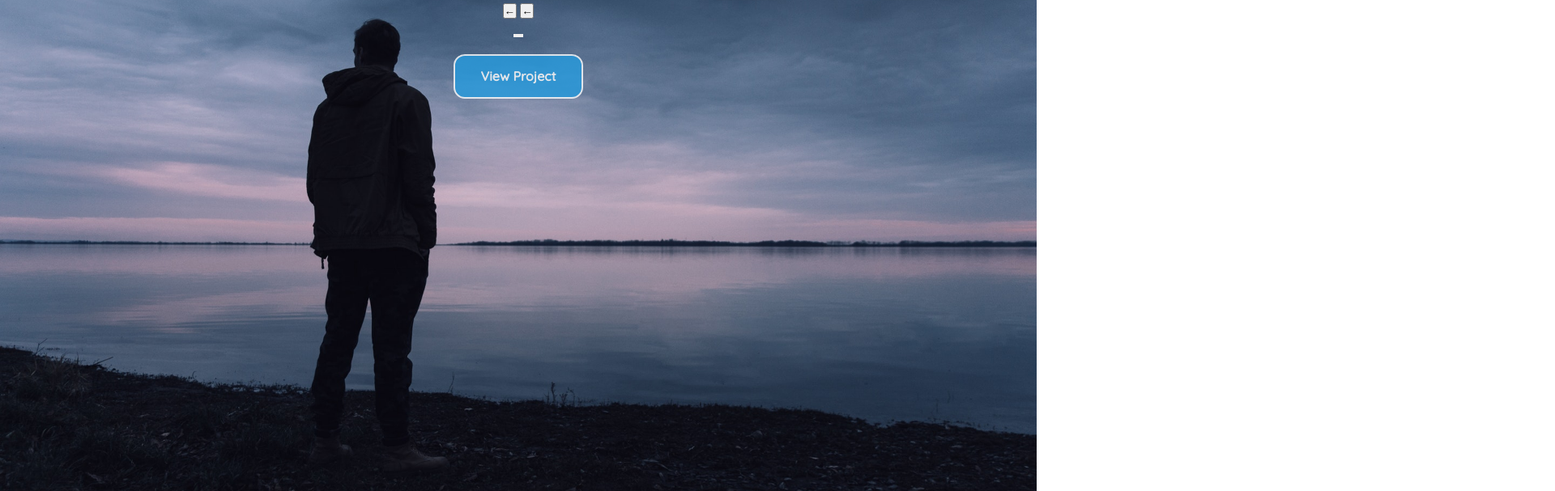
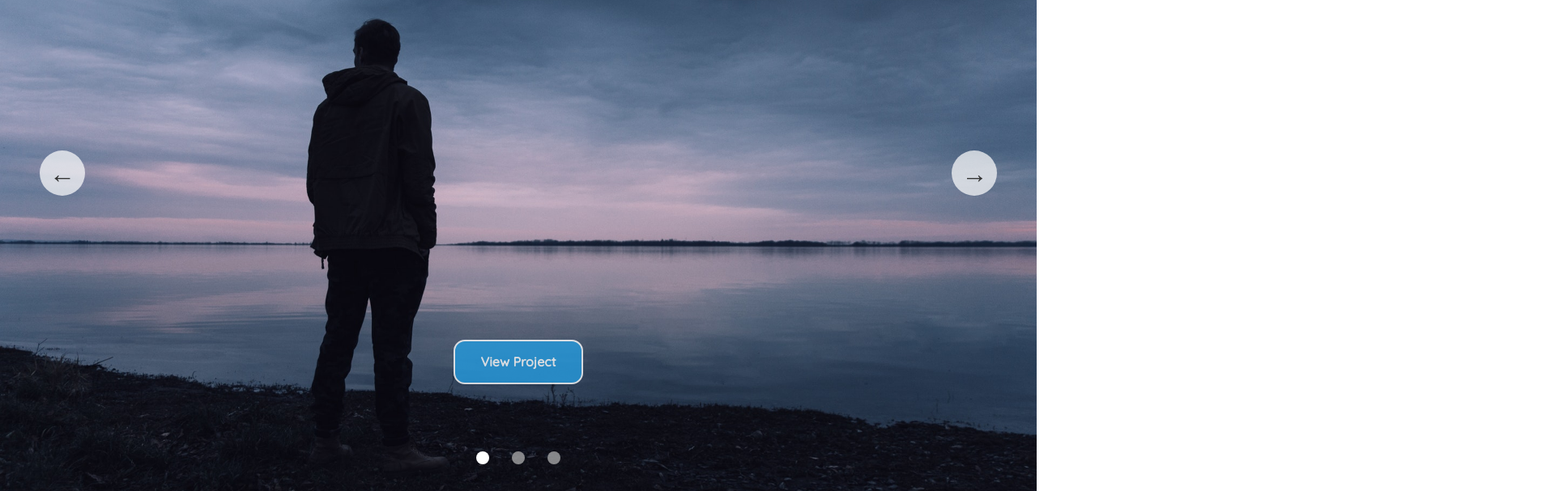
Before and after one commit to kwalorz/portfolio_website, a plain HTML site: page dist/index.html in a window 1280 px wide. Shown: the part 186-793 px from the top of the page at 81% size, 1920 px wide, since content can reach past the window. Drawn offline with Linux system fonts and the light colour scheme.

Commit message:
update 03/15/2021

```diff
--- a/dist/css/main.css
+++ b/dist/css/main.css
@@ -29,6 +29,7 @@
   color: #fff;
   background-color: rgb(37, 155, 223);
   opacity: 0.8;
+  margin-top: 420px;
 }
 
 .btn-dark {
@@ -303,12 +304,89 @@ img {
 }
 .slide .slide--2 {
   background: blue;
-  transform: translateX(0%);
+  transform: translateX(100%);
 }
 .slide .slide--3 {
   background: green;
-  transform: translateX(0%);
+  transform: translateX(200%);
 }
+
+.slider {
+  max-width: 100rem;
+  height: 50rem;
+  margin: 0 auto;
+  position: relative;
+
+  /* IN THE END */
+  overflow: hidden;
+}
+
+.slide > img {
+  /* Only for images that have different size than slide */
+  width: 100%;
+  height: 100%;
+  object-fit: cover;
+}
+
+.slider__btn {
+  position: absolute;
+  top: 50%;
+  z-index: 10;
+
+  border: none;
+  background: rgba(255, 255, 255, 0.7);
+  font-family: inherit;
+  color: #333;
+  border-radius: 50%;
+  height: 3.5rem;
+  width: 3.5rem;
+  font-size: 2rem;
+  cursor: pointer;
+}
+
+.slider__btn--left {
+  left: 6%;
+  transform: translate(-50%, -50%);
+}
+
+.slider__btn--right {
+  right: 6%;
+  transform: translate(50%, -50%);
+}
+
+.dots {
+  position: absolute;
+  bottom: 5%;
+  left: 50%;
+  transform: translateX(-50%);
+  display: flex;
+}
+
+.dots__dot {
+  border: none;
+  background-color: #b9b9b9;
+  opacity: 0.7;
+  height: 1rem;
+  width: 1rem;
+  border-radius: 50%;
+  margin-right: 1.75rem;
+  cursor: pointer;
+  transition: all 0.5s;
+
+  /* Only necessary when overlying images */
+  /* box-shadow: 0 0.6rem 1.5rem rgba(0, 0, 0, 0.7); */
+}
+
+.dots__dot:last-child {
+  margin: 0;
+}
+
+.dots__dot--active {
+  /* background-color: #fff; */
+  background-color: #fff;
+  opacity: 1;
+}
+
 #header-inner {
   background: url("../img/showcase.jpg") no-repeat 20% 30% / cover;
   height: 5.5rem;
--- a/dist/index.html
+++ b/dist/index.html
@@ -7,6 +7,7 @@
     <link href="https://fonts.googleapis.com/css?family=Quicksand:300,500" rel="stylesheet">
     <link rel="stylesheet" href="css/main.css" />
     <script src="js/typewriter.js" defer></script>
+    <script src="js/slider.js" defer></script>
     <title>Kevin Walorz | UI/UX Designer & Photographer</title>
   </head>
   <body>
@@ -26,9 +27,9 @@
           <div class="slide slide--1"></div>
           <div class="slide slide--2"></div>
           <div class="slide slide--3"></div>
-          <button class="slider__btn slider__btn--left">←</button>
-          <button class="slider__btn slider__btn--right">←</button>
-          <div class="dots"><button class="dots__dot dots__dot--active" data-slide="0"></button><button class="dots__dot" data-slide="1"></button><button class="dots__dot" data-slide="2"></button></div>
+          <button class="slider__btn slider__btn--left">&larr;</button>
+          <button class="slider__btn slider__btn--right">&rarr;</button>
+          <div class="dots"></div>
 
           <!-- <h1>
             The core elements of front end devopment:
--- /dev/null
+++ b/dist/js/slider.js
@@ -0,0 +1,87 @@
+//Slider Component
+const sliders = function () {
+  const header = document.querySelector("#header-home");
+  const slides = document.querySelectorAll(".slide");
+  const btnLeft = document.querySelector(".slider__btn--left");
+  const btnRight = document.querySelector(".slider__btn--right");
+  const dotContainer = document.querySelector(".dots");
+
+  let curSlide = 0;
+  const maxSlide = slides.length - 1;
+
+  const createDots = function () {
+    slides.forEach(function (_, i) {
+      dotContainer.insertAdjacentHTML(
+        "beforeend",
+        `<button class="dots__dot" data-slide="${i}"></button>`
+      );
+    });
+  };
+
+  const activateDot = function (slide) {
+    document
+      .querySelectorAll(".dots__dot")
+      .forEach((dot) => dot.classList.remove("dots__dot--active"));
+
+    document
+      .querySelector(`.dots__dot[data-slide="${slide}"]`)
+      .classList.add("dots__dot--active");
+  };
+
+  const goToSlide = function (slide) {
+    slides.forEach(
+      (s, i) => (s.style.transform = `translateX(${100 * (i - slide)}%)`)
+    );
+  };
+
+  //next slide
+  const nextSlide = function () {
+    if (curSlide === maxSlide) {
+      curSlide = 0;
+    } else {
+      curSlide++;
+    }
+
+    goToSlide(curSlide);
+    activateDot(curSlide);
+  };
+
+  btnRight.addEventListener("click", nextSlide);
+
+  //Previous slide
+  const prevSlide = function () {
+    if (curSlide === 0) {
+      curSlide = maxSlide - 1;
+    } else {
+      curSlide--;
+    }
+
+    goToSlide(curSlide);
+    activateDot(curSlide);
+  };
+
+  btnLeft.addEventListener("click", prevSlide);
+
+  document.addEventListener("keydown", function (e) {
+    if (e.key === "ArrowLeft") prevSlide();
+    if (e.key === "ArrowRight") nextSlide();
+  });
+
+  dotContainer.addEventListener("click", function (e) {
+    if (e.target.classList.contains("dots__dot")) {
+      const { slide } = e.target.dataset;
+      goToSlide(slide);
+      activateDot(slide);
+    }
+  });
+
+  //Init
+  const init = function () {
+    createDots();
+    goToSlide(0); //Resets Slide if page resets
+    activateDot(0); //Resets dot if page resets
+  };
+  init();
+};
+
+sliders();
```
